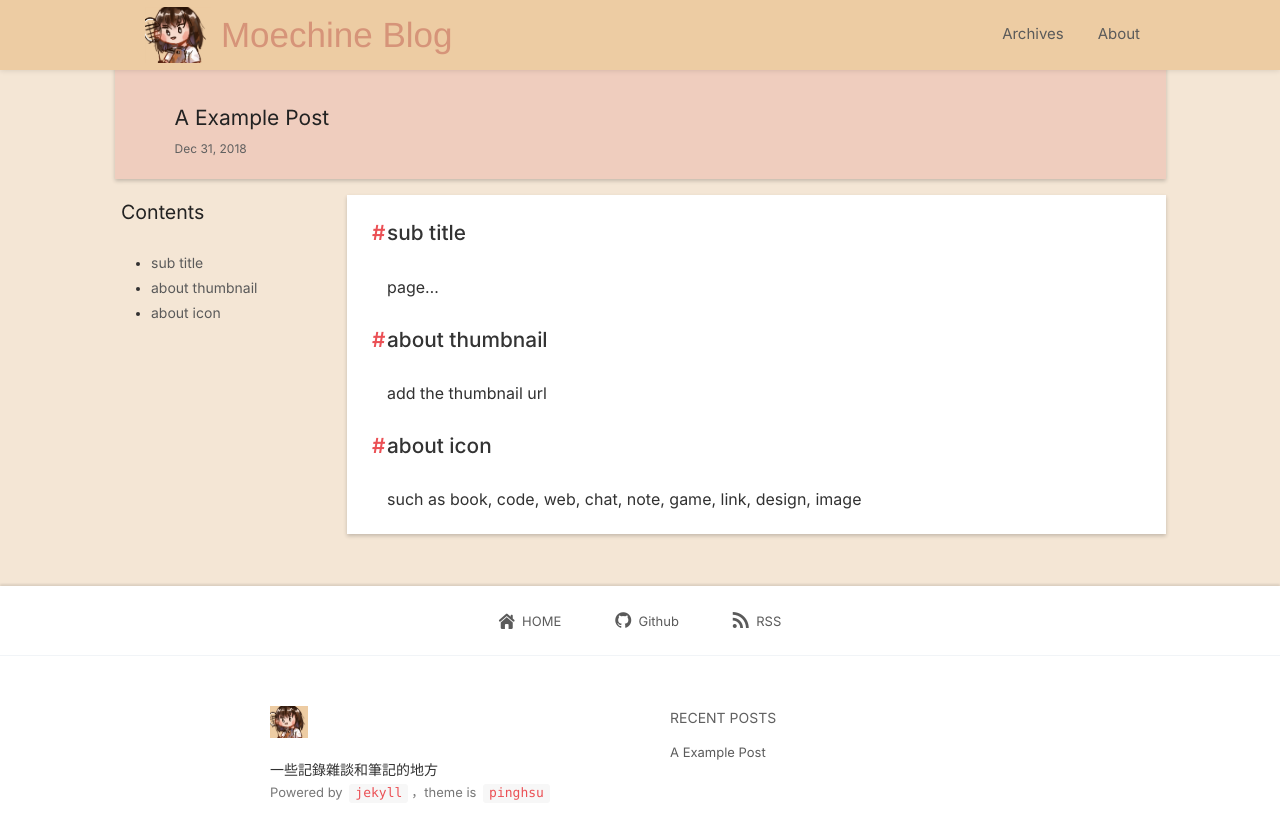
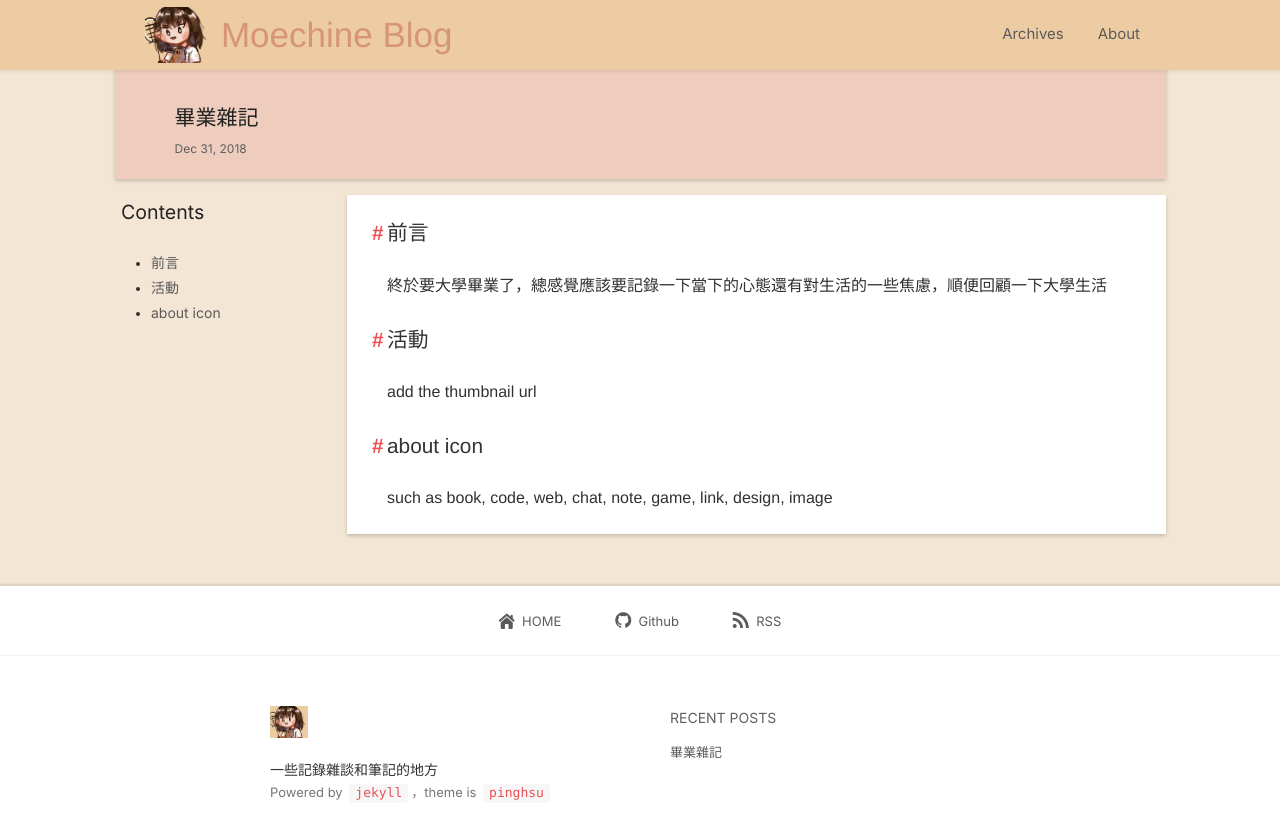
Before and after one commit to Moechinehaa/Moechinehaa.github.io, a Jekyll site: the page built from _posts/2019-01-01-example-post.md, in a window 1280 px wide and 976 px high. Shown: the top 839 px of the window. Built offline with Jekyll 4.4.1, drawn with Linux system fonts in a browser that asks for light colours; nearby versions of some CDN libraries; some web fonts are replaced; comment, search, counter and statistics services are not loaded.

Commit message:
upload temporary web page

```diff
--- a/_layouts/post.html
+++ b/_layouts/post.html
@@ -4,7 +4,7 @@ layout: default
 <div class="main-background">
 <article class="main-content page-page bg-special2" itemscope itemtype="http://schema.org/Article">
     <div class="post-header">
-        <h1 class="post-title" itemprop="name headline">
+        <h1 class="post-title post-title-font" itemprop="name headline">
             {{ page.title }}
         </h1>
         <div class="post-data">
@@ -18,7 +18,7 @@ layout: default
             <h1>Contents</h1>
             <ul class="nav sidenav"></ul>
         </div>
-        <article class="post-content">
+        <article class="post-content post-title-font">
             {{ content }}
         </article>
         <div class="post-content">
--- a/_posts/2019-01-01-example-post.md
+++ b/_posts/2019-01-01-example-post.md
@@ -1,9 +1,9 @@
 ---
 layout: post
-title: A Example Post
+title: 畢業雜記
 date: 2019-01-01 00:00:00 +0800
 category: tutorial
-thumbnail: /style/image/logo.jpg
+thumbnail: /style/image/bgimg1.jpg
 icon: book
 ---
 
@@ -11,11 +11,11 @@ icon: book
 * content
 {:toc}
 
-## sub title
+## 前言
 
-page...
+終於要大學畢業了，總感覺應該要記錄一下當下的心態還有對生活的一些焦慮，順便回顧一下大學生活
 
-## about thumbnail
+## 活動
 
 add the thumbnail url
 
```
Also changed, not shown: README.md, style/css/style.min.css, style/image/bgimg1.jpg (added).
